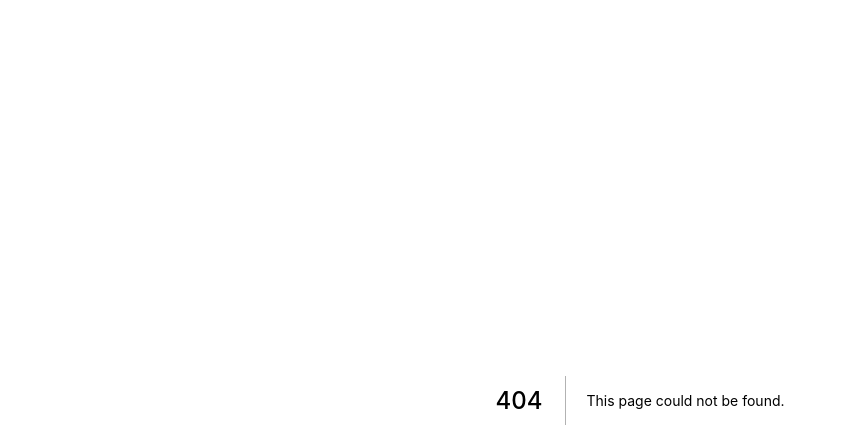
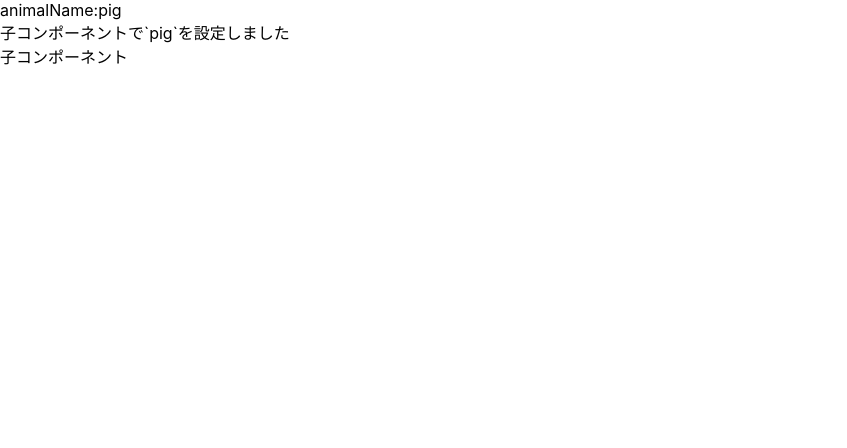
Before and after one commit to jun0222/next-various, a Next.js app: page /childToParent in a window 1280 px wide. Before the commit this address had no page. Shown: the top 448 px of the page, without its empty margins (0-847 px from the left). Built offline with nearby package versions, Linux system fonts and the light colour scheme.

Commit message:
Add: 子コンポーネントから親コンポーネントに影響を与える処理

```diff
--- /dev/null
+++ b/components/childToParent/Child.tsx
@@ -0,0 +1,16 @@
+import { useEffect } from 'react'
+
+type Props = {
+  setAnimalName: React.Dispatch<React.SetStateAction<string>>
+}
+
+export const Child = ({ setAnimalName }: Props) => {
+  useEffect(() => {
+    const newAnimalName = `pig`
+    setAnimalName(newAnimalName)
+  }, [])
+
+  return <div>子コンポーネント</div>
+}
+
+export default Child
--- /dev/null
+++ b/components/childToParent/Parent.tsx
@@ -0,0 +1,16 @@
+import { useState } from 'react'
+import Child from './Child'
+
+export const Parent = () => {
+  const [animalName, setAnimalName] = useState('dog')
+
+  return (
+    <>
+      <div>animalName:{animalName}</div>
+      {animalName === `pig` && <div>子コンポーネントで`pig`を設定しました</div>}
+      <Child setAnimalName={setAnimalName} />
+    </>
+  )
+}
+
+export default Parent
--- /dev/null
+++ b/pages/childToParent/index.tsx
@@ -0,0 +1,11 @@
+import Parent from '../../components/childToParent/Parent'
+
+export const App = () => {
+  return (
+    <>
+      <Parent />
+    </>
+  )
+}
+
+export default App
```
